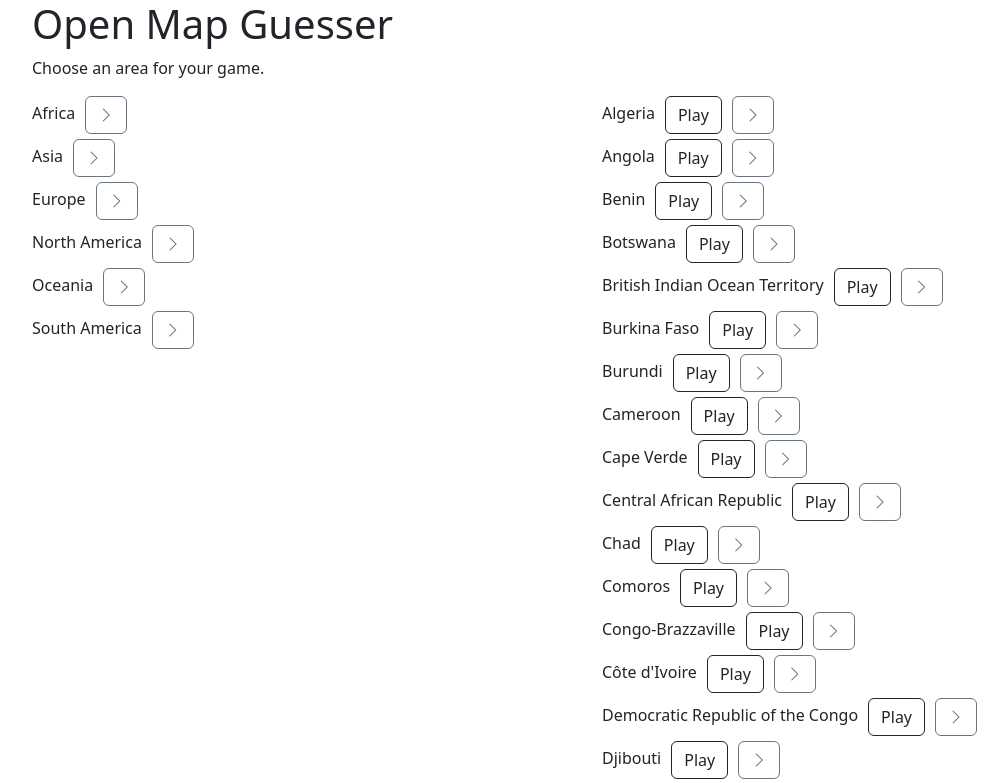
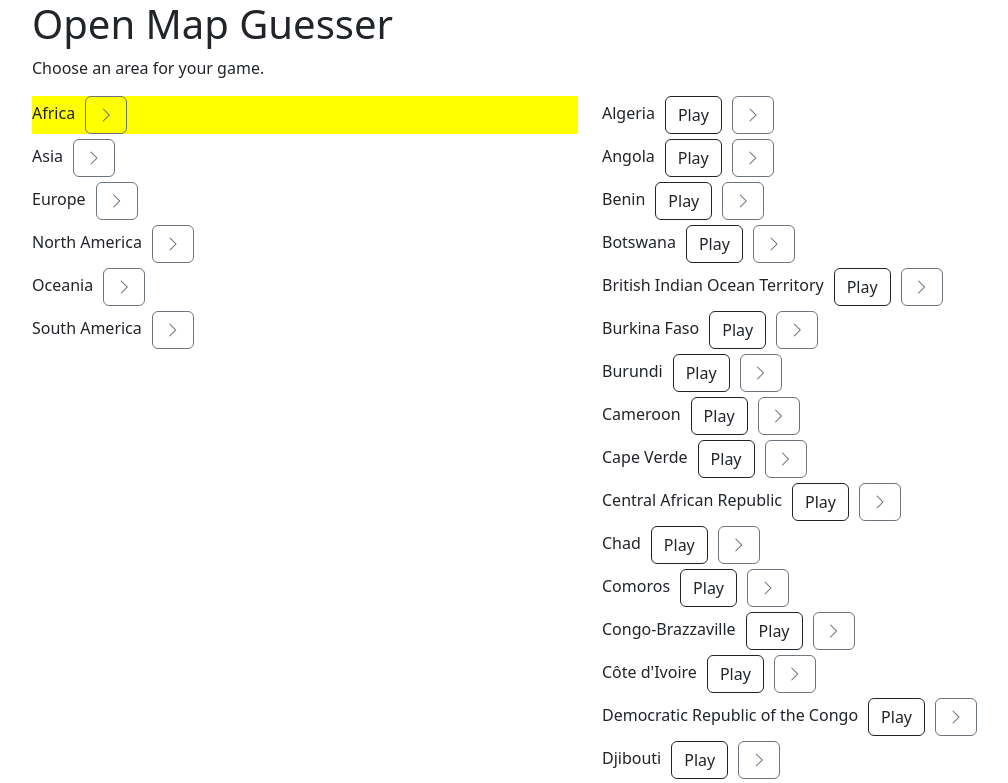
Before and after one commit to tinyTim567/DurHack2024, a website: page index.html in a window 1280 px wide. Both pictures are taken after a click on the button 156 px from the left and 115 px from the top of the page. Shown: the top 783 px of the page, without its empty margins (50-1058 px from the left). Drawn offline with nearby package versions, Linux system fonts and the light colour scheme.

Commit message:
Proper selection procedure

```diff
--- a/api.js
+++ b/api.js
@@ -1,3 +1,8 @@
+const nanToInf = x => {
+  if (isNaN(x)) return Infinity;
+  return x;
+}
+
 function overpass_get_subregions(path) {
   query = "";
   last_admin_level = "";
@@ -12,7 +17,7 @@ function overpass_get_subregions(path) {
   query += `rel(r.admin_level_${last_admin_level}:"subarea");
 out ids tags;`;
   return overpass_query(query).then((j) => {
-    j.elements.map((e) => {
+    return j.elements.map((e) => {
       let key = "name";
       // try to find an appropriate identifier for this subregion
       if (e.tags["ISO3166-2"]) {
@@ -25,7 +30,7 @@ out ids tags;`;
       return [
         e.tags["name:en"] || e.tags["name"],
         [key, e.tags[key]],
-        e.tags.admin_level,
+        nanToInf(parseInt(e.tags.admin_level)),
       ];
     });
   });
--- a/index.js
+++ b/index.js
@@ -3,6 +3,8 @@
 const navScreen = document.getElementById("nav-screen");
 const mapScreen = document.getElementById("map-screen");
 const navRow = document.getElementById("nav-row");
+
+let cache = {};
 
 let current_path = [];
 let active_nav_items = [];
@@ -17,7 +19,12 @@ const cmpRegions = (r1, r2) => {
 
 const getRegions = (path) => {
     return new Promise((res, rej) => {
-        admin_level = path[path.length - 1][2];
+        let json_path = JSON.stringify(path);
+        if (json_path in cache) {
+            res(cache[json_path]);
+            return;
+        }
+        let admin_level = path[path.length - 1][2];
 
         if (admin_level == 1) {
             fetch(
@@ -29,17 +36,22 @@ const getRegions = (path) => {
                     throw new Error(`Response status: ${res.status}`);
                 }
             }).then(data => {
-                res(data[path[0][0]].map(element => [element.name, ["ISO3166-1", element.iso_code], 2]).sort(cmpRegions));
+                let out = data[path[0][0]].map(element => [element.name, ["ISO3166-1", element.iso_code], 2]).sort(cmpRegions)
+                cache[json_path] = out;
+                res(out);
             }).catch(rej);
         } else {
-            overpass_get_subregions(path.slice(1)).then(res, rej); // TODO
+            overpass_get_subregions(path.slice(1)).then(data => {
+                let out = data.sort(cmpRegions);
+                cache[json_path] = out;
+                res(out);
+            }).catch(rej);
         }
     });
 }
 
 const playRegion = (the_region) => {
     let play_path = current_path.filter(element => element[2] < the_region[2]).concat([the_region]);
-    console.log(play_path)
     // TODO: loading screen
     getPlayData(play_path).then((the_data) => {
         // TODO: put data in the map screen
@@ -49,27 +61,97 @@ const playRegion = (the_region) => {
     });
 }
 
-const expandRegion = (the_region) => {
-    while (current_path.length > 0 && current_path[current_path.length-1][2] >= the_region[2]) {
-        current_path.pop();
-        active_nav_items.pop();
-        navRow.removeChild(navRow.lastChild);
-    }
+const expandRegion = (the_region, col) => {
+    current_path = current_path.slice(0,col)
+    active_nav_items.slice(col).forEach(elem => {elem.classList.remove("active");});
+    active_nav_items = active_nav_items.slice(0,col)
+    while (navRow.childElementCount > col+1) {navRow.removeChild(navRow.lastElementChild);}
     // TODO: loading screen
     getRegions(current_path.concat([the_region])).then((the_list) => {
         // TODO: remove loading screen
         if (the_region.length != 0) {
             current_path.push(the_region);
         }
-        addRegionList(the_list)
+        addRegionList(the_list, col+1)
     });
 }
 
+/*
 const addRegionList = (the_list) => {
     let the_col = document.createElement("div");
     the_col.classList.add("col");
 
-    // any other formatting for the column, adding a header etc.
+    let addElements = (rest) => {
+        if (rest.length == 0) return;
+        let element = rest[0];
+        console.log(element);
+        return getRegions(current_path.concat([element])).then(data => {
+            if (data.length != 0) {
+                let the_item = document.createElement("div");
+                the_item.classList.add("nav-item");
+
+                let the_name = document.createElement("span");
+                the_name.classList.add("nav-name");
+                the_name.innerText = element[0];
+                the_item.appendChild(the_name);
+
+                if (element[2] > 1) {
+                    let the_button = document.createElement("button");
+                    the_button.classList.add("btn");
+                    the_button.classList.add("btn-outline-dark");
+                    the_button.classList.add("nav-play");
+                    the_button.innerText = "Play";
+                    the_button.addEventListener("click", () => {
+                        playRegion(element);
+                    })
+                    the_item.appendChild(the_button);
+                }
+
+                let checkExpandability = (subregions) => {
+                    if (subregions.length == 0) {
+                        // none of the subregions had children, append without the arrow
+                        the_col.appendChild(the_item);
+                        return;
+                    }
+                    let subelement = subregions[0];
+                    console.log(subelement);
+                    return getRegions(current_path.concat([element, subelement])).then(data => {
+                        if (data.length != 0) {
+                            // TODO: if at least one of this region's subregions has its own subregions, render the arrow
+                            let the_arrow = document.createElement("button");
+                            the_arrow.classList.add("btn");
+                            the_arrow.classList.add("btn-outline-secondary");
+                            the_arrow.classList.add("nav-expand");
+                            the_arrow.innerHTML = "<i class=\"bi bi-chevron-right\"></i>";
+                            the_arrow.addEventListener("click", () => {
+                                the_item.classList.add("active");
+                                active_nav_items.push(the_item);
+                                expandRegion(element);
+                            });
+                            the_item.appendChild(the_arrow);
+
+                            the_col.appendChild(the_item);
+                            return;
+                        } else {
+                            return checkExpandability(subregions.slice(1));
+                        }
+                    });
+                }
+                return checkExpandability(data);
+            }
+        }).then(() => {addElements(rest.slice(1))});
+    }
+
+    addElements(the_list).then(() => {
+        // any other formatting for the column, adding a header etc.
+        navRow.appendChild(the_col);
+    })
+}
+*/
+
+const addRegionList = (the_list, col) => {
+    let the_col = document.createElement("div");
+    the_col.classList.add("col");
 
     the_list.forEach(element => {
         let the_item = document.createElement("div");
@@ -98,19 +180,20 @@ const addRegionList = (the_list) => {
         the_arrow.classList.add("nav-expand");
         the_arrow.innerHTML = "<i class=\"bi bi-chevron-right\"></i>";
         the_arrow.addEventListener("click", () => {
+            expandRegion(element, col);
             the_item.classList.add("active");
             active_nav_items.push(the_item);
-            expandRegion(element);
         });
         the_item.appendChild(the_arrow);
 
         the_col.appendChild(the_item);
+
+        // any other formatting for the column, adding a header etc.
+        navRow.appendChild(the_col);
     });
-
-    navRow.appendChild(the_col);
 }
 
 
 window.addEventListener("load", () => {
-    addRegionList(continents);
+    addRegionList(continents, 0);
 });
--- a/style.css
+++ b/style.css
@@ -15,3 +15,7 @@
 .nav-expand {
     margin-left: 10px;
 }
+
+.active {
+    background-color: yellow;
+}
```
